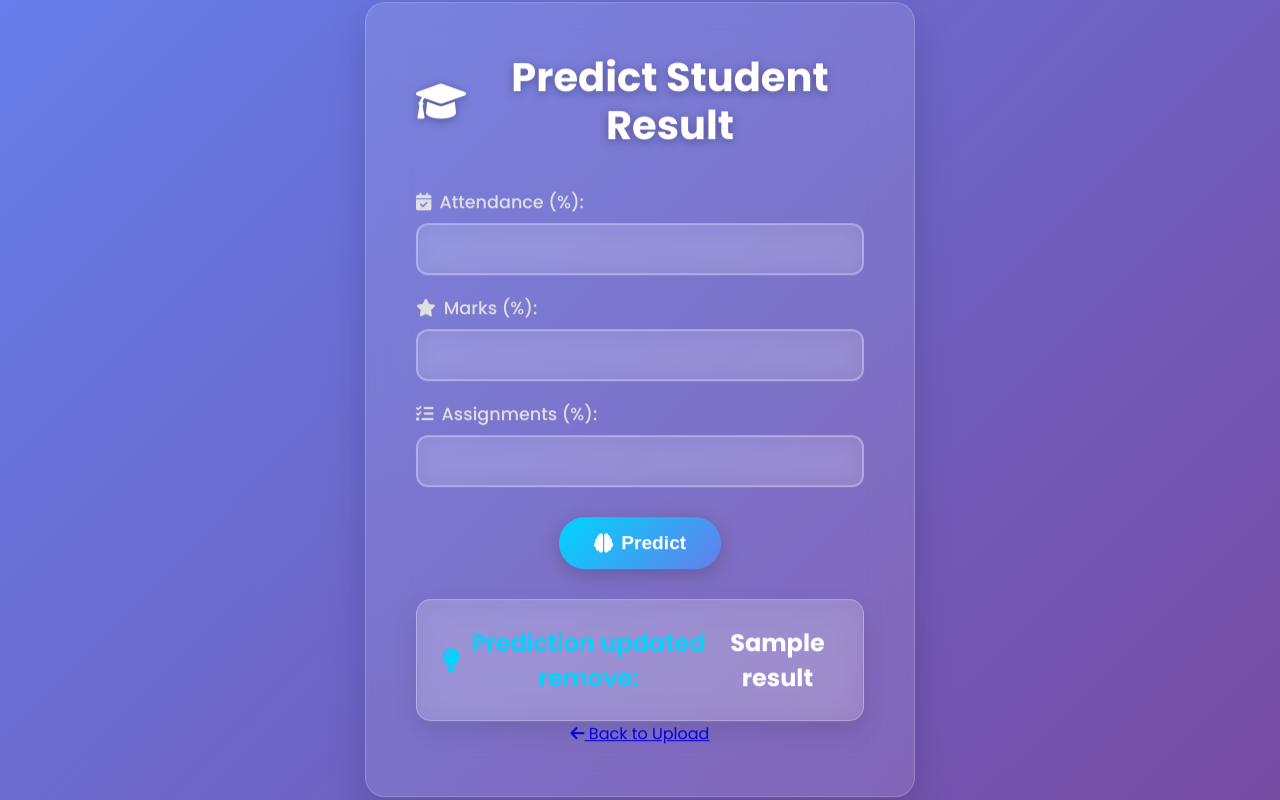
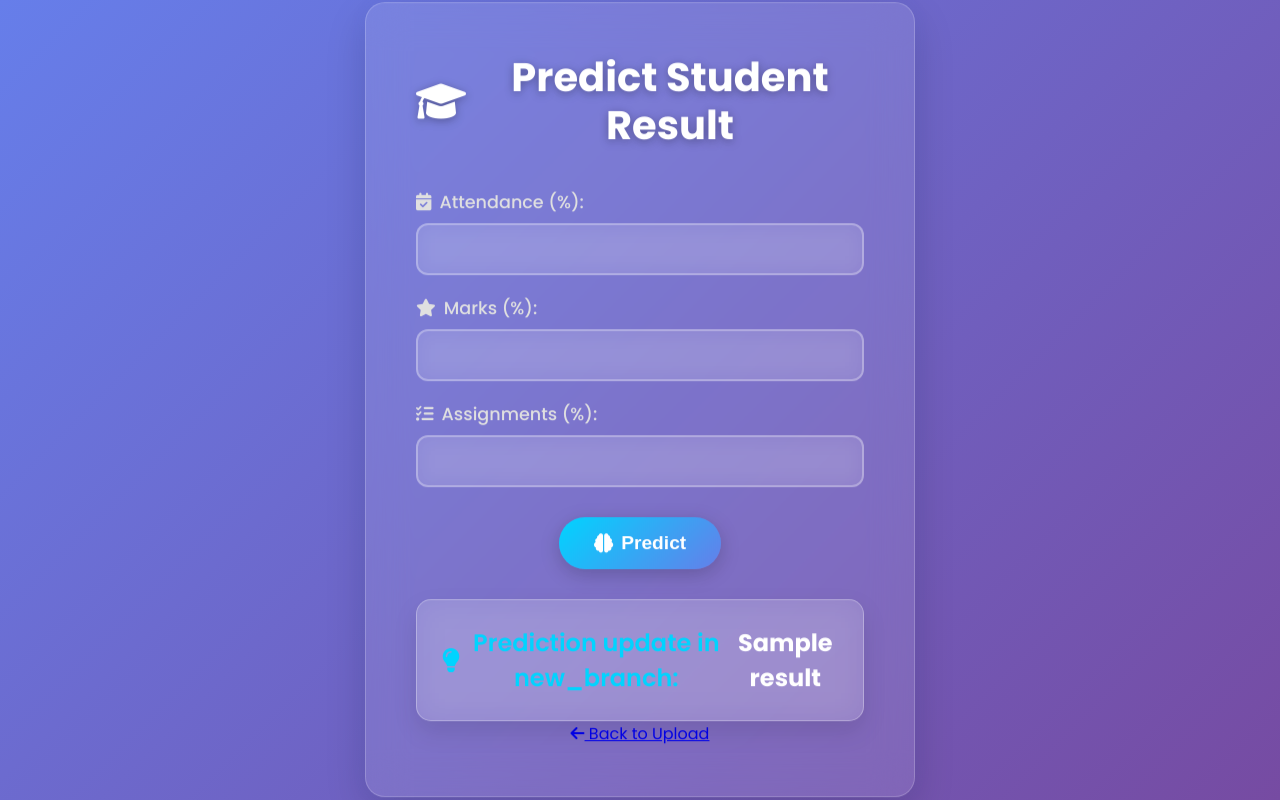
Before and after one commit to Darshil-Gajera/tuesday, a Django app: template templates/predict.html in a window 1280 px wide. Run offline with Django 5.2, Linux system fonts and the light colour scheme; the template is opened without the code that fills it: most values are stand-ins (such as "Sample title", 1, 10 or a date in 2020).

Commit message:
in new branch updated in new branch

```diff
--- a/templates/predict.html
+++ b/templates/predict.html
@@ -33,7 +33,7 @@
         </form>
         {% if result %}
         <div class="prediction-result">
-            <h3><i class="fas fa-lightbulb"></i> Prediction updated remove: <span class="result-highlight">{{ result }}</span></h3>
+            <h3><i class="fas fa-lightbulb"></i> Prediction update in new_branch: <span class="result-highlight">{{ result }}</span></h3>
         </div>
         {% endif %}
         <a href="/" class="nav-btn back-btn"><i class="fas fa-arrow-left"></i> Back to Upload</a>
```
